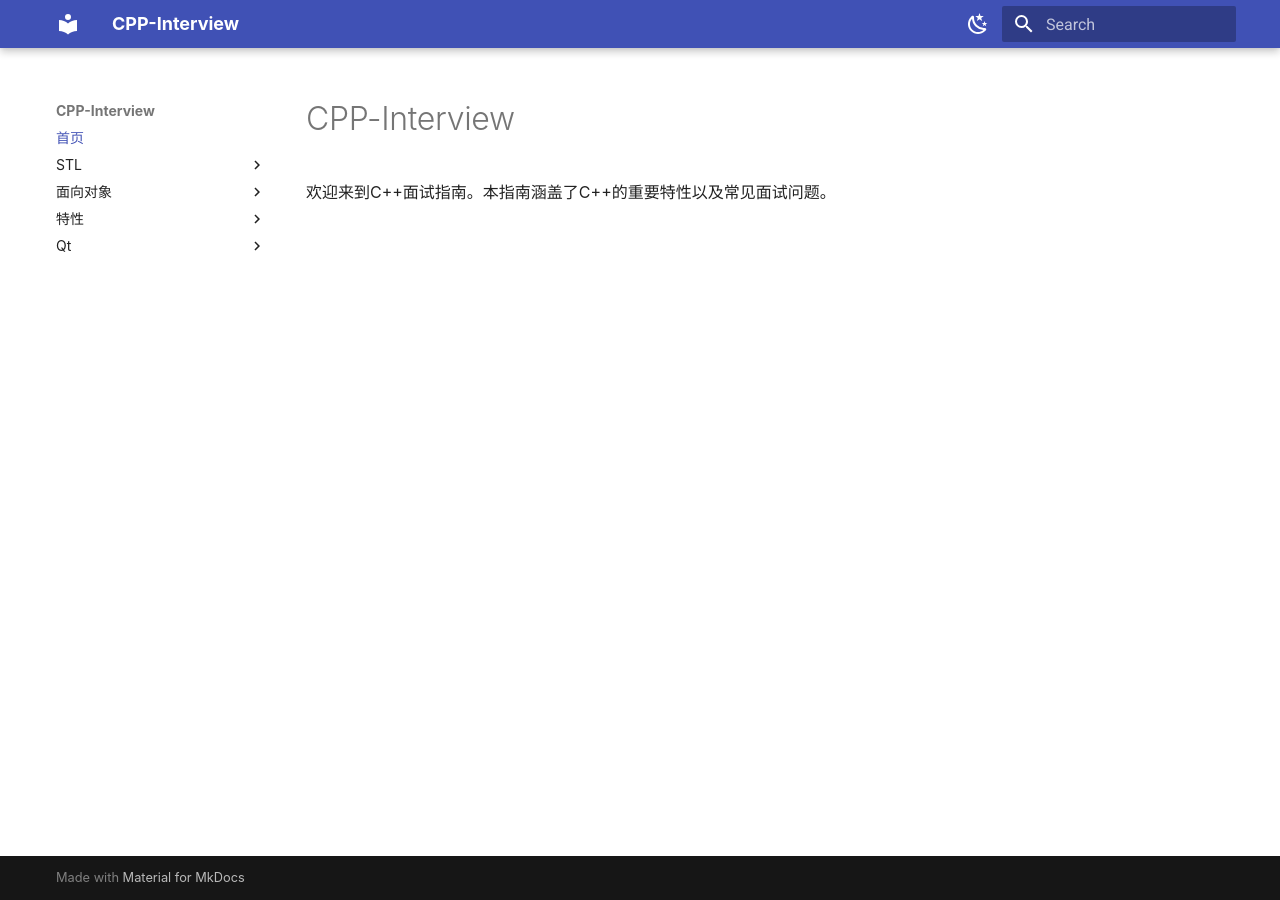
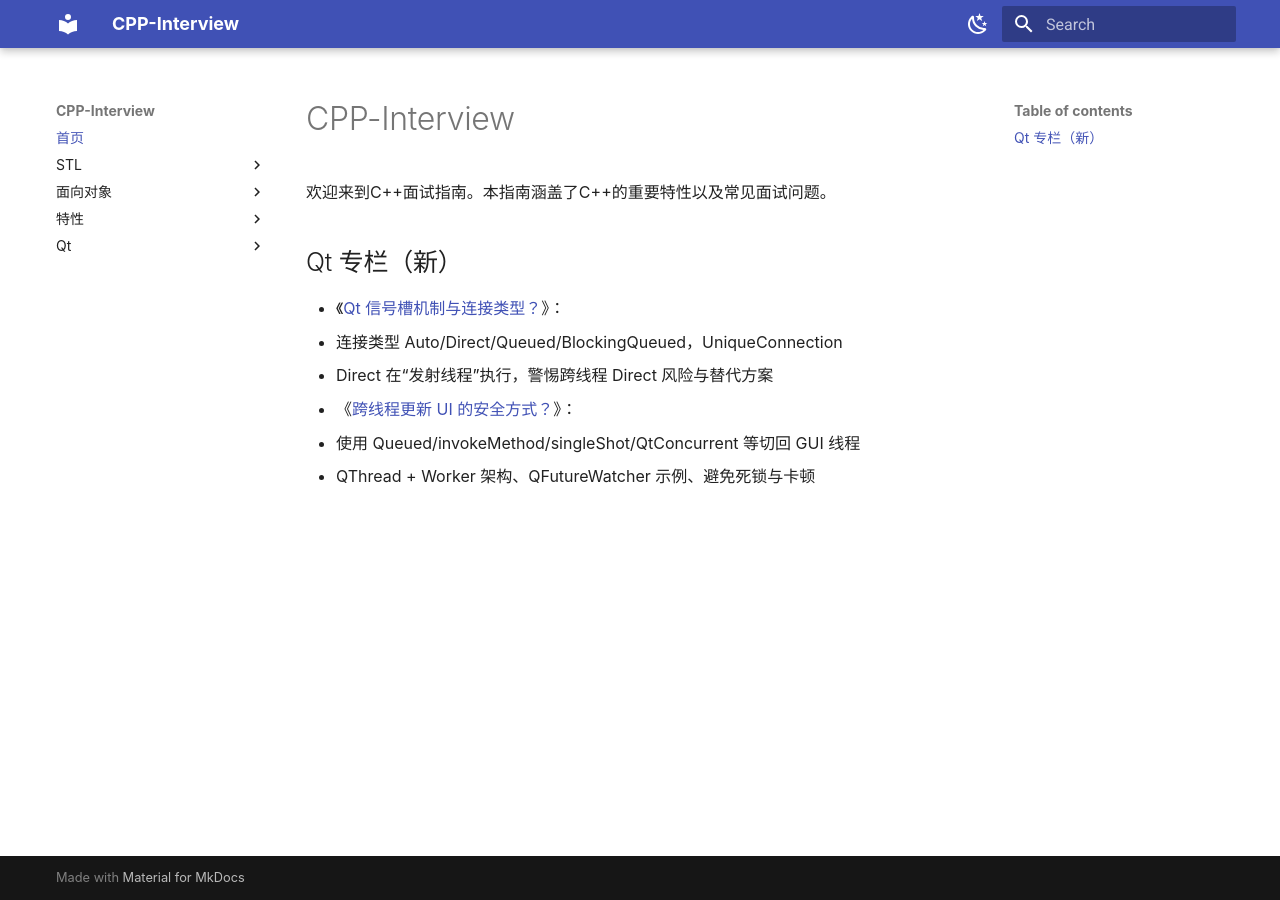
Before and after one commit to SwartzMss/CPP-Interview, an MkDocs documentation site: the page built from docs/index.md, in a window 1280 px wide. Built offline with MkDocs 1.6.1 and Material for MkDocs 9.7.7, drawn with Linux system fonts in a browser that asks for light colours.

Commit message:
docs(qt): add Qt section overview; surface links on home page; include Qt overview in nav

```diff
--- a/docs/index.md
+++ b/docs/index.md
@@ -4,3 +4,12 @@ title: CPP-Interview
 
 # CPP-Interview
 欢迎来到C++面试指南。本指南涵盖了C++的重要特性以及常见面试问题。
+
+## Qt 专栏（新）
+
+- 《[Qt 信号槽机制与连接类型？](qt/signals_and_slots.md)》：
+  - 连接类型 Auto/Direct/Queued/BlockingQueued，UniqueConnection
+  - Direct 在“发射线程”执行，警惕跨线程 Direct 风险与替代方案
+- 《[跨线程更新 UI 的安全方式？](qt/cross_thread_ui_update.md)》：
+  - 使用 Queued/invokeMethod/singleShot/QtConcurrent 等切回 GUI 线程
+  - QThread + Worker 架构、QFutureWatcher 示例、避免死锁与卡顿
--- a/mkdocs.yml
+++ b/mkdocs.yml
@@ -31,6 +31,7 @@ nav:
       - "C++ 四种类型转换？": language/type_conversion.md
       - "explicit 关键字的作用？": language/explicit.md
   - Qt:
+      - "概览": qt/index.md
       - "Qt 信号槽机制与连接类型？": qt/signals_and_slots.md
       - "跨线程更新 UI 的安全方式？": qt/cross_thread_ui_update.md
 
```
Also changed, not shown: docs/qt/index.md (added, +22 -0 lines).
